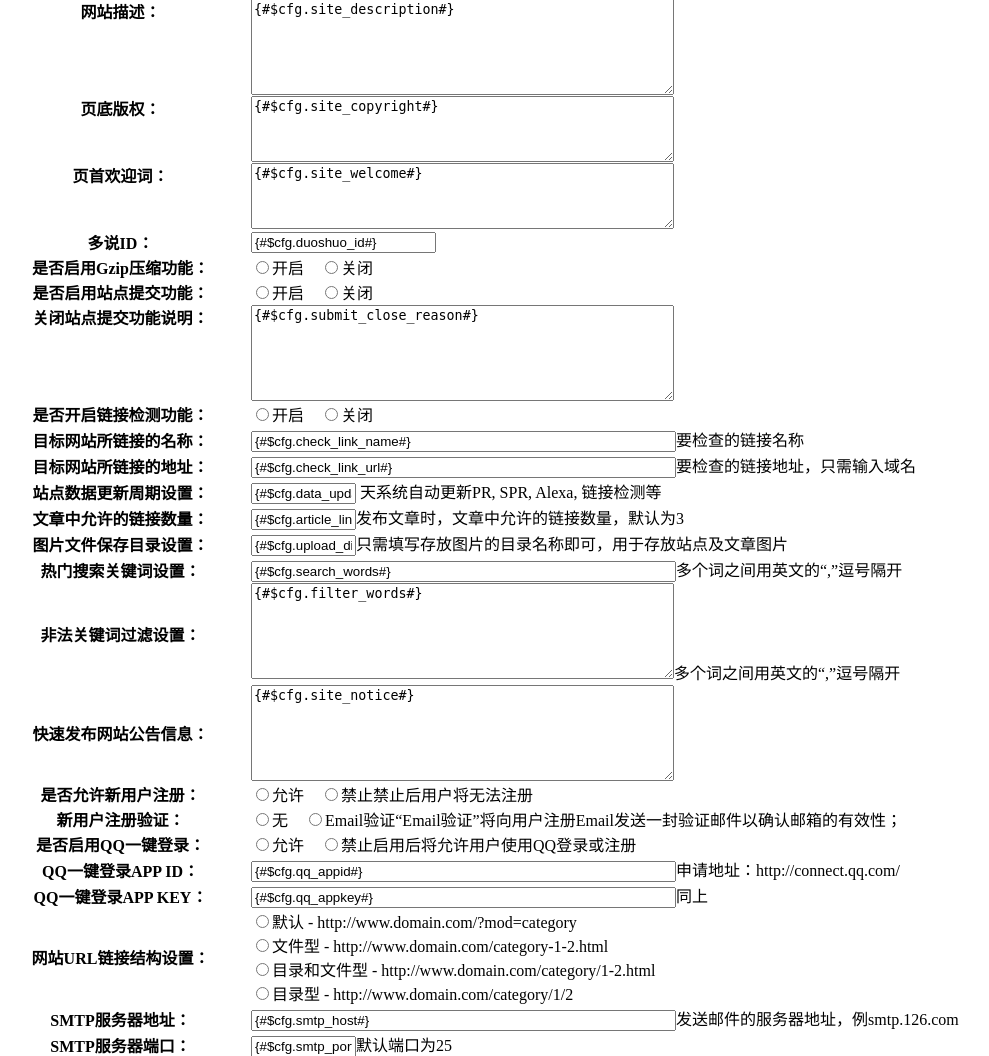
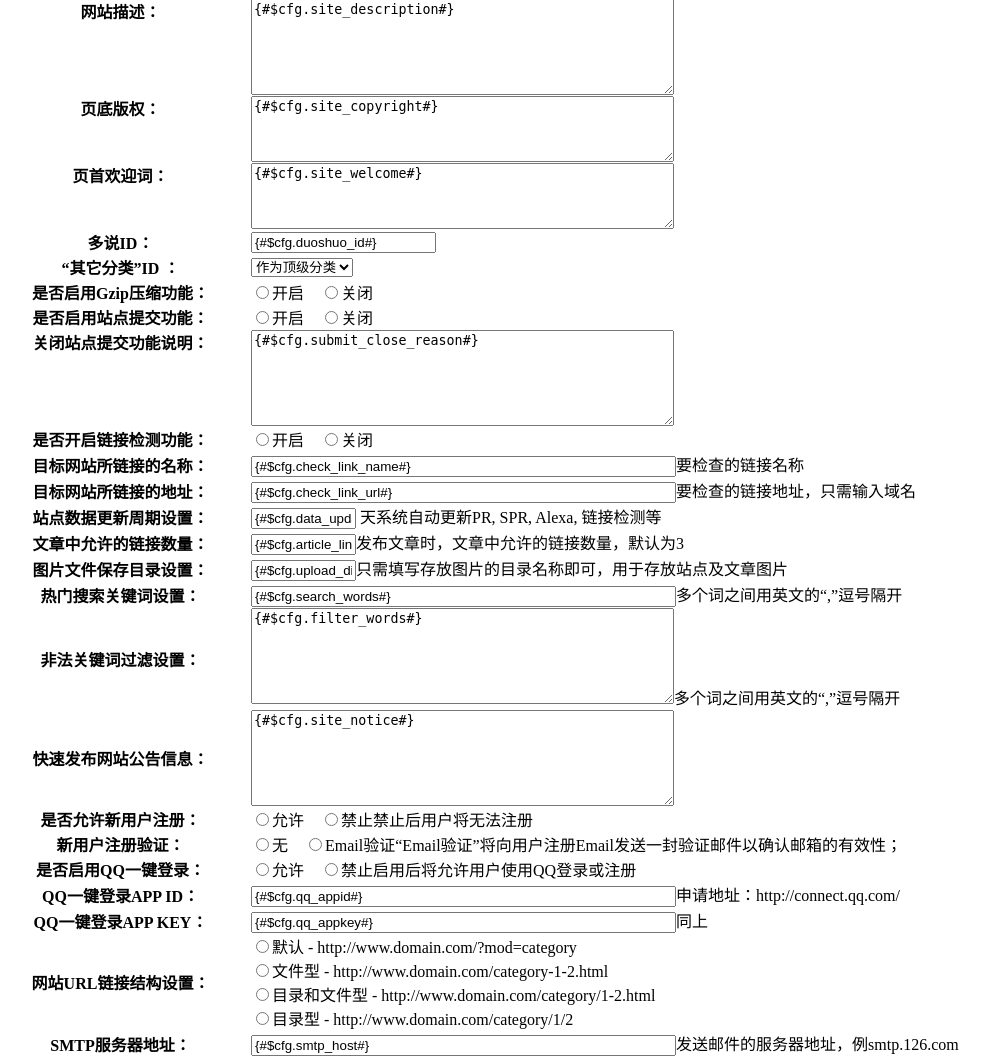
Before and after one commit to musik/fdir, a PHP site: page /themes/system/option.html in a window 1280 px wide. Shown: the part 356-1412 px from the top of the page, without its empty margins (18-1007 px from the left). Run offline with PHP 8.4, Linux system fonts and the light colour scheme.

Commit message:
设置其它分类

```diff
--- a/system/option.php
+++ b/system/option.php
@@ -10,9 +10,13 @@ if (!isset($option)) $option = 'basic';
 $fileurl .= '?opt='.$option;
 
 if (in_array($option, array('basic', 'misc', 'user', 'link', 'mail'))) {
+	$configs = stripslashes_deep($options);
+	$configs['site_root'] = str_replace('\\', '/', dirname($site_root));
 	switch ($option) {
 		case 'basic' :
 			$pagetitle = '站点信息';
+      require(APP_PATH.'module/category.php');
+      $smarty->assign('category_option', get_category_option('webdir', 0,$configs["other_category_id"] , 0));
 			break;
 		case 'misc' :
 			$pagetitle = '选项设置';
@@ -31,8 +35,6 @@ if (in_array($option, array('basic', 'misc', 'user', 'link', 'mail'))) {
 			break;
 	}
 
-	$configs = stripslashes_deep($options);
-	$configs['site_root'] = str_replace('\\', '/', dirname($site_root));
 
 	$smarty->assign('pagetitle', $pagetitle);
 	$smarty->assign('option', $option);
--- a/themes/system/option.html
+++ b/themes/system/option.html
@@ -77,6 +77,10 @@
 			<tr>
 				<th valign="top">多说ID：</th>
 				<td><input type="text" name="cfg[duoshuo_id]" class="ipt" id="duoshuo_id" value="{#$cfg.duoshuo_id#}" /></td>
+			</tr>
+			<tr>
+				<th valign="top">“其它分类”ID ：</th>
+				<td><select name="cfg[other_category_id]" id="other_category_id" class="sel"><option value="0">作为顶级分类</option>{#$category_option#}</select></td>
 			</tr>
         	{#elseif $option == 'misc'#}
 			<tr>
```
